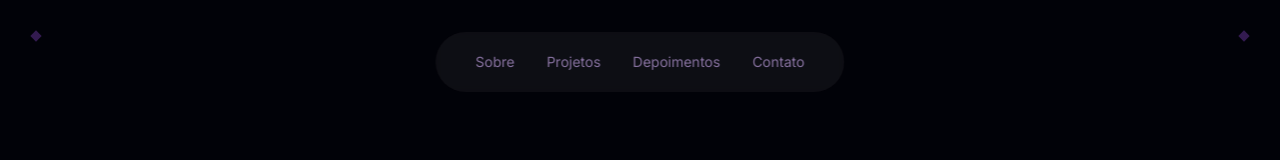
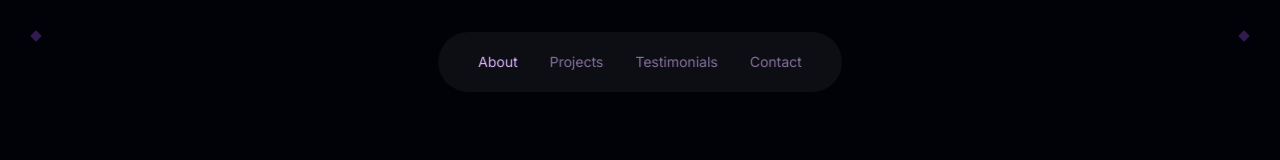
Before and after one commit to lucasmarquesfaria/portifolio, a Next.js app: page / in a window 1280 px wide. Shown: the top 160 px of the page. Built offline with nearby package versions, Linux system fonts and the light colour scheme.

Commit message:
refact menu

```diff
--- a/app/page.tsx
+++ b/app/page.tsx
@@ -32,22 +32,22 @@ export default function Home() {
           animate={{ opacity: 1, y: 0 }}
           className="bg-white/5 backdrop-blur-sm rounded-full px-6 py-3"
         >
-            {["Sobre", "Projetos", "Depoimentos", "Contato"].map((item) => (
+          {["About", "Projects", "Testimonials", "Contact"].map((item) => (
             <button
               key={item}
               onClick={() => scrollToSection(item.toLowerCase())}
               className={`px-4 py-2 text-sm transition-colors ${
-              activeSection === item.toLowerCase() ? "text-purple-300" : "text-purple-300/60 hover:text-purple-300"
+                activeSection === item.toLowerCase() ? "text-purple-300" : "text-purple-300/60 hover:text-purple-300"
               }`}
             >
               {item}
             </button>
-            ))}
+          ))}
         </motion.div>
       </nav>
 
       {/* About Section */}
-      <section id="sobre" className="min-h-screen flex flex-col items-center justify-center px-4">
+      <section id="about" className="min-h-screen flex flex-col items-center justify-center px-4">
         <div className="max-w-3xl mx-auto text-center">
           <motion.p
             initial={{ opacity: 0, y: 20 }}
```
